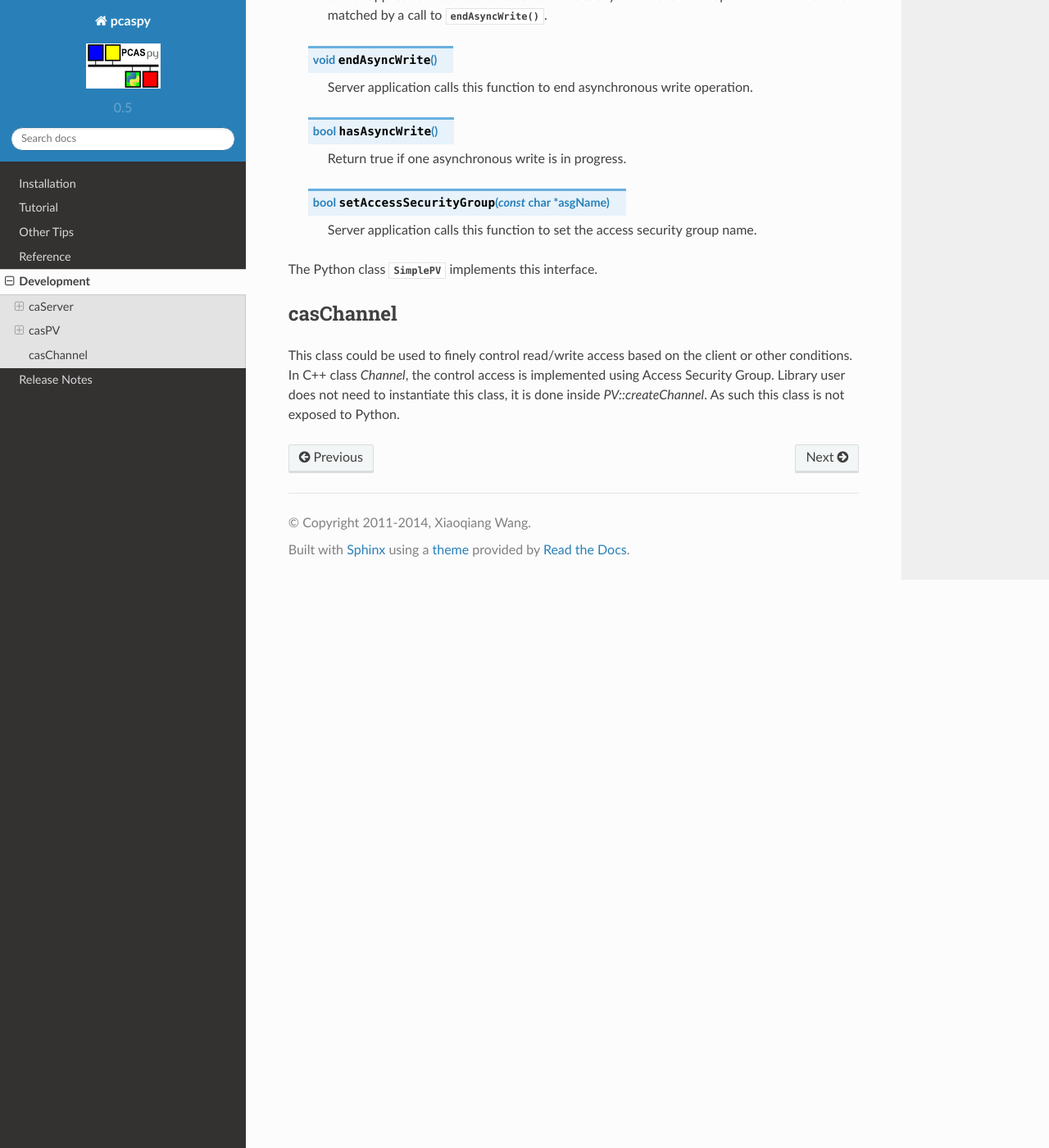
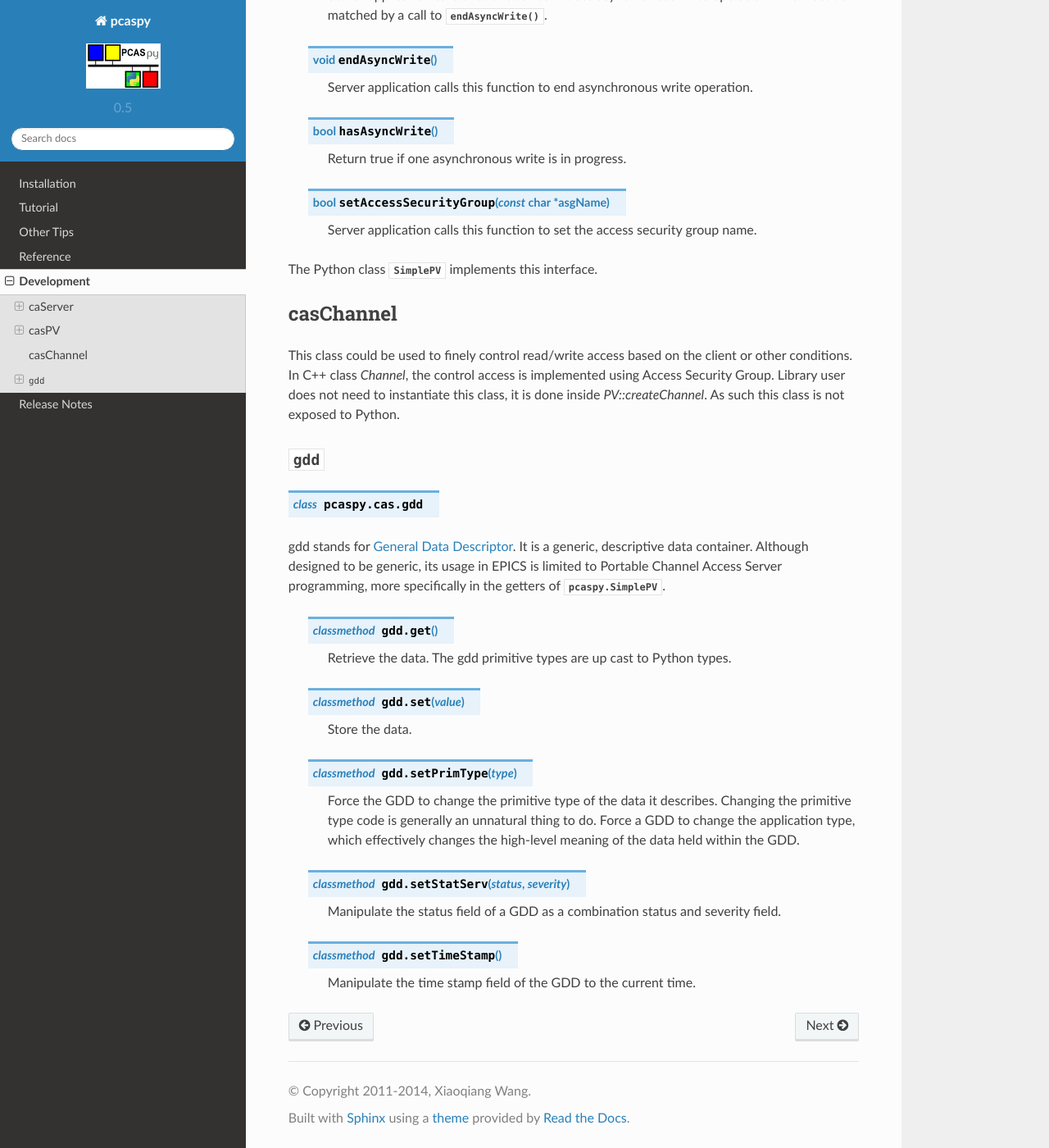
Before and after one commit to paulscherrerinstitute/pcaspy, a Sphinx documentation site: the page built from docs/source/development.rst, in a window 1280 px wide and 1400 px high, scrolled down 2620 px. Shown: the whole window at 82% size. Built offline with Sphinx 7.4.7 and the Read the Docs theme 2.0.0, drawn with Linux system fonts in a browser that asks for light colours.

Commit message:
add gdd docs

```diff
--- a/docs/source/development.rst
+++ b/docs/source/development.rst
@@ -142,3 +142,37 @@ This class could be used to finely control read/write access based on the client
 In C++ class `Channel`, the control access is implemented using Access Security Group.
 Library user does not need to instantiate this class, it is done inside `PV::createChannel`.
 As such this class is not exposed to Python.
+
+
+.. py:currentmodule:: pcaspy.cas
+
+:class:`gdd`
+------------
+
+.. py:class:: gdd
+
+gdd stands for `General Data Descriptor <http://www.aps.anl.gov/epics/EpicsDocumentation/EpicsGeneral/gdd.html>`_.
+It is a generic, descriptive data container. Although designed to be generic, its usage in EPICS is limited to
+Portable Channel Access Server programming, more specifically in the getters of :class:`pcaspy.SimplePV`.
+
+    .. py:classmethod:: gdd.get()
+
+        Retrieve the data. The gdd primitive types are up cast to Python types.
+
+    .. classmethod:: gdd.set(value)
+
+        Store the data.
+
+    .. classmethod:: gdd.setPrimType(type)
+
+        Force the GDD to change the primitive type of the data it describes.
+        Changing the primitive type code is generally an unnatural thing to do.
+        Force a GDD to change the application type, which effectively changes the high-level meaning of the data held within the GDD.
+
+    .. classmethod:: gdd.setStatServ(status, severity)
+
+        Manipulate the status field of a GDD as a combination status and severity field.
+
+    .. classmethod:: gdd.setTimeStamp()
+
+        Manipulate the time stamp field of the GDD to the current time.
```
